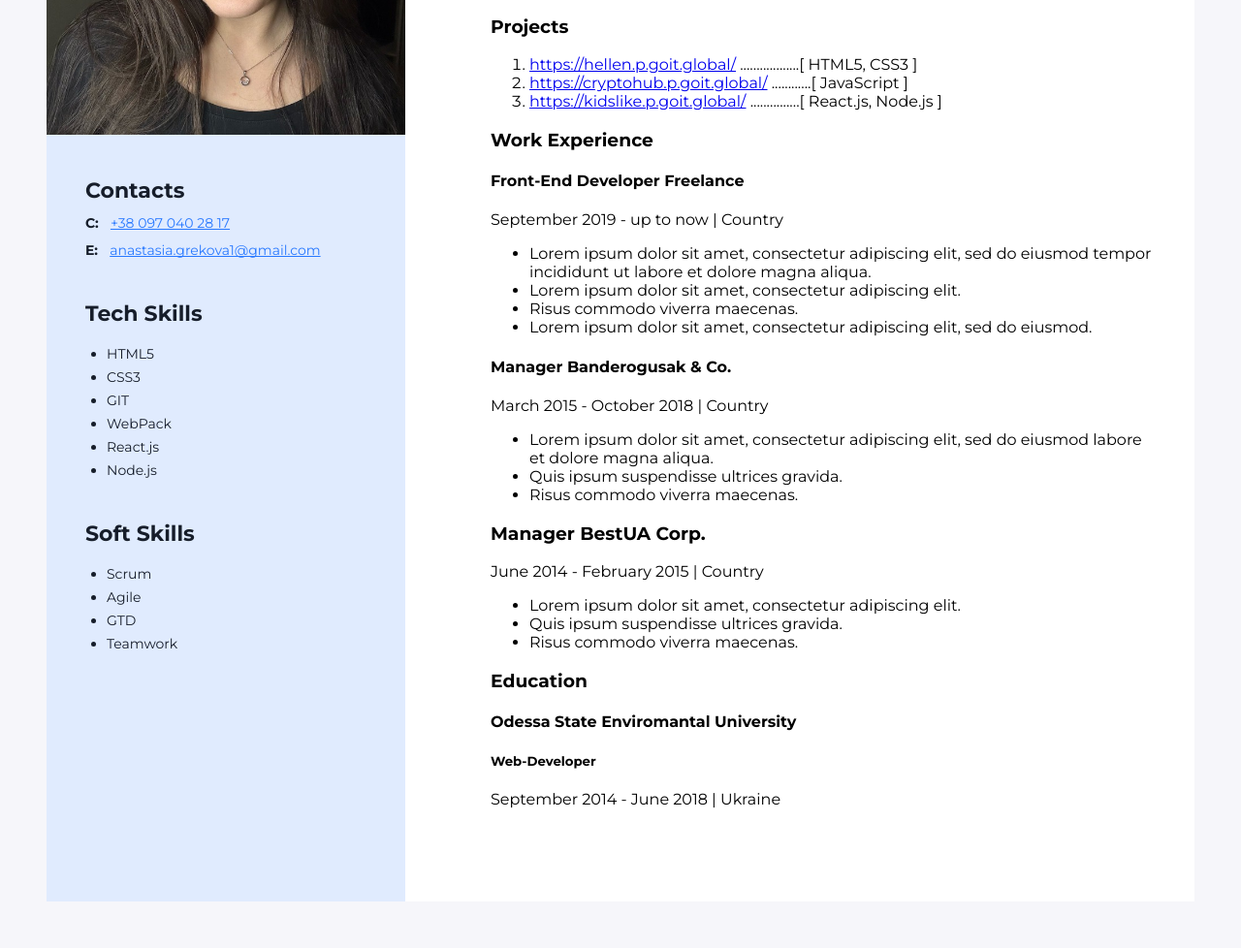
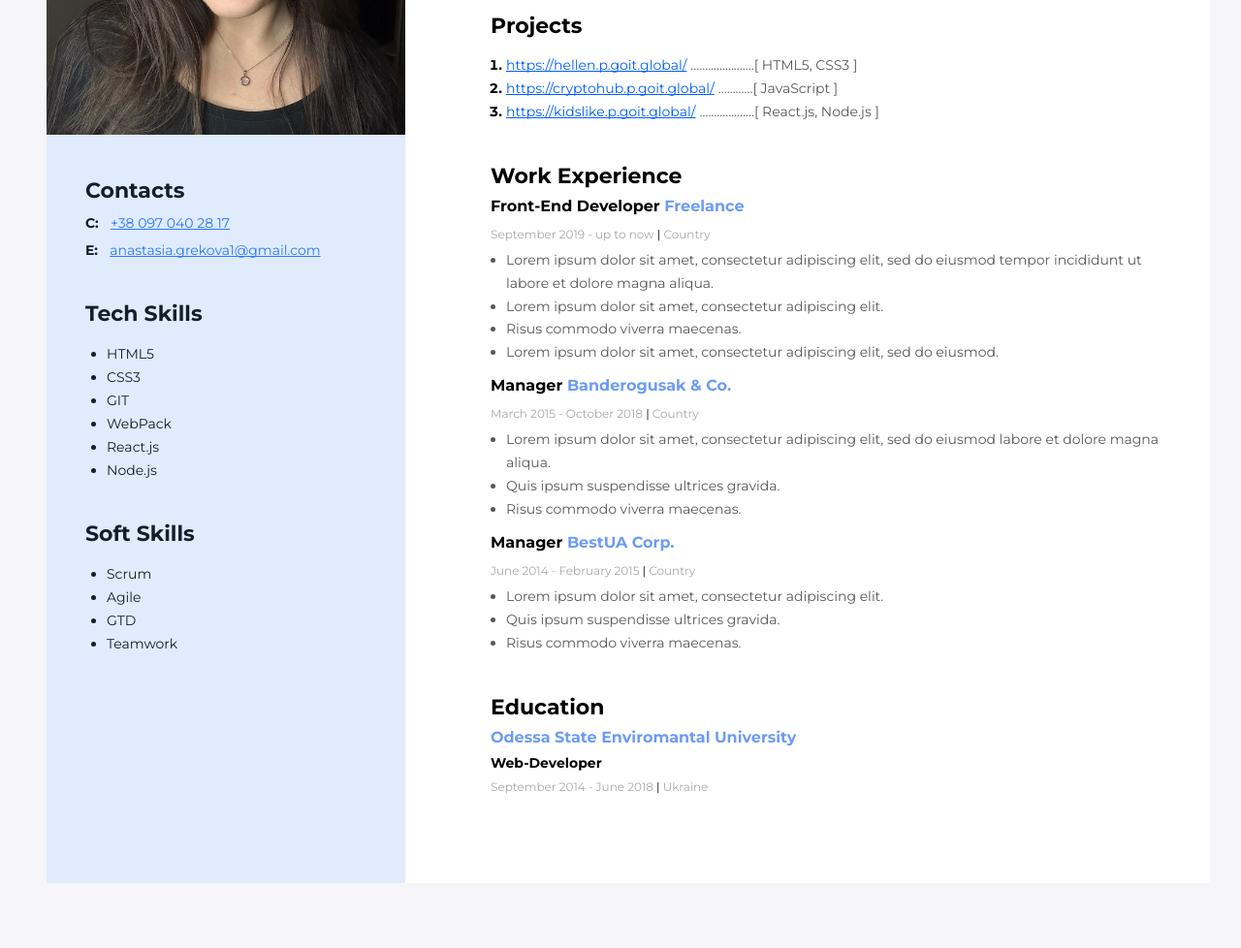
Before and after one commit to anastasiia-hrekova/resume-project_GoIt, a plain HTML site: page index.html in a window 1280 px wide. Shown: the part 319-1297 px from the top of the page at 97% size. Drawn offline with Linux system fonts and the light colour scheme.

Commit message:
Finished css

```diff
--- a/css/style.css
+++ b/css/style.css
@@ -8,6 +8,8 @@ font-family: "Montserrat", sans-serif;
     background: #ffffff;
     display: flex;
     flex-direction: row-reverse;
+    width: 1200px;
+    margin: 0 auto;
 }
 
 .main-content {
@@ -93,3 +95,166 @@ font-family: "Montserrat", sans-serif;
     line-height: 24px;
     color: #161d2a;
 }
+
+/* Main info */
+
+.my-profession{
+    font-weight: 700;
+    font-size: 14px;
+    line-height: 17px;
+    color: #000;
+    margin-top: 0;
+    margin-bottom: 8px;
+}
+
+.my-name{
+    font-weight: 700;
+    font-size: 45px;
+    line-height: 122%;
+    color: #000;
+    margin-top: 0;
+    margin-bottom: 12px;
+}
+
+.my-descr{
+    font-weight: 400;
+    font-size: 14px;
+    line-height: 171%;
+    color: #595959;
+    margin-top: 0;
+}
+
+.my-info{
+    margin-bottom: 40px;
+}
+
+/* Projects */
+
+.my-projects-title{
+        font-weight: 700;
+        font-size: 22px;
+        line-height: 123%;
+        color: #000;
+        margin-top: 0;
+        margin-bottom: 8px;
+}
+
+.my-projects-list{
+    padding-left: 16px;
+    margin-bottom: 40px;
+}
+
+.my-projects-item{
+        font-weight: 700;
+        font-size: 14px;
+        line-height: 171%;
+        color: #000;
+}
+
+.my-projects-item-link{
+        font-weight: 400;
+        font-size: 14px;
+        line-height: 171%;
+        text-decoration: underline;
+        text-decoration-skip-ink: none;
+        color: #005fff;
+}
+
+.my-projects-item-tech{
+        font-weight: 400;
+        font-size: 14px;
+        line-height: 171%;
+        color: #595959;
+}
+
+/* Work Experience */
+
+.work-experience{
+    margin-bottom: 40px;
+}
+
+.work-experience-title{
+        font-weight: 700;
+        font-size: 22px;
+        line-height: 123%;
+        color: #000;
+        margin-top: 0;
+        margin-bottom: 8px;
+}
+
+.company-title{
+    font-weight: 700;
+    font-size: 16px;
+    line-height: 125%;
+    color: #000;
+    margin-top: 0;
+    margin-bottom: 11px;
+}
+
+.company-span{
+    color: #6d9bf5;
+}
+
+.work-term{
+        font-weight: 400;
+        font-size: 12px;
+        line-height: 125%;
+        color: #a8a8a8;
+        margin-top: 0;
+        margin-bottom: 8px;
+}
+
+.work-term-span{
+    color: #000;
+}
+
+.work-descr-list{
+    margin-top: 0;
+    margin-bottom: 12px;
+    padding-left: 16px;
+}
+
+.work-descr-item{
+        font-weight: 400;
+        font-size: 14px;
+        line-height: 171%;
+        color: #595959;
+}
+
+/* Education */
+
+.education-title{
+        font-weight: 700;
+        font-size: 22px;
+        color: #000;
+        margin-top: 0;
+        margin-bottom: 8px;
+}
+
+.universe-name{
+        font-weight: 700;
+        font-size: 16px;
+        color: #6d9bf5;
+        margin-top: 0;
+        margin-bottom: 8px;
+}
+
+.diplom{
+        font-weight: 700;
+        font-size: 14px;
+        color: #000;
+        margin-top: 0;
+        margin-bottom: 8px;
+}
+
+.study-term{
+        font-weight: 400;
+        font-size: 12px;
+        line-height: 125%;
+        color: #a8a8a8;
+        margin-top: 0;
+}
+
+.study-term-span{
+    color: #000;
+}
--- a/index.html
+++ b/index.html
@@ -22,10 +22,10 @@
       <!-- Main content -->
       <div class="main-content">
         <!-- Main info -->
-        <div>
-          <h2>Front-End Developer</h2>
-          <h1>Anastasiia Hrekova</h1>
-          <p>
+        <div class="my-info">
+          <h2 class="my-profession">Front-End Developer</h2>
+          <h1 class="my-name">Anastasiia Hrekova</h1>
+          <p class="my-descr">
             Lorem ipsum dolor sit amet, consectetur adipiscing elit, sed do
             eiusmod tempor incididunt ut labore et dolore magna aliqua. Quis
             ipsum suspendisse ultrices gravida. Risus commodo viverra maecenas
@@ -34,43 +34,43 @@
         </div>
         <!-- My projects -->
         <div>
-          <h3>Projects</h3>
-          <ol>
-            <li>
-              <a href="https://hellen.p.goit.global/" target="_blank"
+          <h3 class="my-projects-title">Projects</h3>
+          <ol class="my-projects-list">
+            <li class="my-projects-item">
+              <a class="my-projects-item-link" href="https://hellen.p.goit.global/" target="_blank"
                 >https://hellen.p.goit.global/</a
               >
-              ..................[ HTML5, CSS3 ]
+              <span class="my-projects-item-tech">......................[ HTML5, CSS3 ]</span>
             </li>
-            <li>
-              <a href=" https://cryptohub.p.goit.global/" target="_blank"
+            <li class="my-projects-item">
+              <a class="my-projects-item-link" href=" https://cryptohub.p.goit.global/" target="_blank"
                 >https://cryptohub.p.goit.global/</a
               >
-              ............[ JavaScript ]
+              <span class="my-projects-item-tech">............[ JavaScript ]</span>
             </li>
-            <li>
-              <a href="https://kidslike.p.goit.global/" target="_blank"
+            <li class="my-projects-item">
+              <a class="my-projects-item-link" href="https://kidslike.p.goit.global/" target="_blank"
                 >https://kidslike.p.goit.global/</a
               >
-              ...............[ React.js, Node.js ]
+              <span class="my-projects-item-tech">...................[ React.js, Node.js ]</span>
             </li>
           </ol>
         </div>
         <!-- Work Experience -->
-        <div>
-          <h3>Work Experience</h3>
+        <div class="work-experience">
+          <h3 class="work-experience-title">Work Experience</h3>
           <!-- Company 1 -->
           <div>
-            <h4>Front-End Developer <span>Freelance</span></h4>
-            <p>September 2019 - up to now | Country</p>
-            <ul>
-              <li>
+            <h4 class="company-title">Front-End Developer <span class="company-span">Freelance</span></h4>
+            <p class="work-term">September 2019 - up to now <span class="work-term-span">|</span> Country</p>
+            <ul class="work-descr-list">
+              <li class="work-descr-item">
                 Lorem ipsum dolor sit amet, consectetur adipiscing elit, sed do
                 eiusmod tempor incididunt ut labore et dolore magna aliqua.
               </li>
-              <li>Lorem ipsum dolor sit amet, consectetur adipiscing elit.</li>
-              <li>Risus commodo viverra maecenas.</li>
-              <li>
+              <li class="work-descr-item">Lorem ipsum dolor sit amet, consectetur adipiscing elit.</li>
+              <li class="work-descr-item">Risus commodo viverra maecenas.</li>
+              <li class="work-descr-item">
                 Lorem ipsum dolor sit amet, consectetur adipiscing elit, sed do
                 eiusmod.
               </li>
@@ -78,34 +78,34 @@
           </div>
           <!-- Company 2 -->
           <div>
-            <h4>Manager <span>Banderogusak & Co.</span></h4>
-            <p>March 2015 - October 2018 | Country</p>
-            <ul>
-              <li>
+            <h4 class="company-title">Manager <span class="company-span">Banderogusak & Co.</span></h4>
+            <p class="work-term">March 2015 - October 2018 <span class="work-term-span">|</span> Country</p>
+            <ul class="work-descr-list">
+              <li class="work-descr-item">
                 Lorem ipsum dolor sit amet, consectetur adipiscing elit, sed do
                 eiusmod labore et dolore magna aliqua.
               </li>
-              <li>Quis ipsum suspendisse ultrices gravida.</li>
-              <li>Risus commodo viverra maecenas.</li>
+              <li class="work-descr-item">Quis ipsum suspendisse ultrices gravida.</li>
+              <li class="work-descr-item">Risus commodo viverra maecenas.</li>
             </ul>
           </div>
           <!-- Company 3 -->
           <div>
-            <h3>Manager <span>BestUA Corp.</span></h3>
-            <p>June 2014 - February 2015 | Country</p>
-            <ul>
-              <li>Lorem ipsum dolor sit amet, consectetur adipiscing elit.</li>
-              <li>Quis ipsum suspendisse ultrices gravida.</li>
-              <li>Risus commodo viverra maecenas.</li>
+            <h4 class="company-title">Manager <span class="company-span">BestUA Corp.</span></h4>
+            <p class="work-term">June 2014 - February 2015 <span class="work-term-span">|</span> Country</p>
+            <ul class="work-descr-list">
+              <li class="work-descr-item">Lorem ipsum dolor sit amet, consectetur adipiscing elit.</li>
+              <li class="work-descr-item">Quis ipsum suspendisse ultrices gravida.</li>
+              <li class="work-descr-item">Risus commodo viverra maecenas.</li>
             </ul>
           </div>
         </div>
         <!-- Education -->
         <div>
-          <h3>Education</h3>
-          <h4>Odessa State Enviromantal University</h4>
-          <h5>Web-Developer</h5>
-          <p>September 2014 - June 2018 | Ukraine</p>
+          <h3 class="education-title">Education</h3>
+          <h4 class="universe-name">Odessa State Enviromantal University</h4>
+          <h5 class="diplom">Web-Developer</h5>
+          <p class="study-term">September 2014 - June 2018 <span class="study-term-span">|</span> Ukraine</p>
         </div>
       </div>
       <!-- Sidebar -->
```
